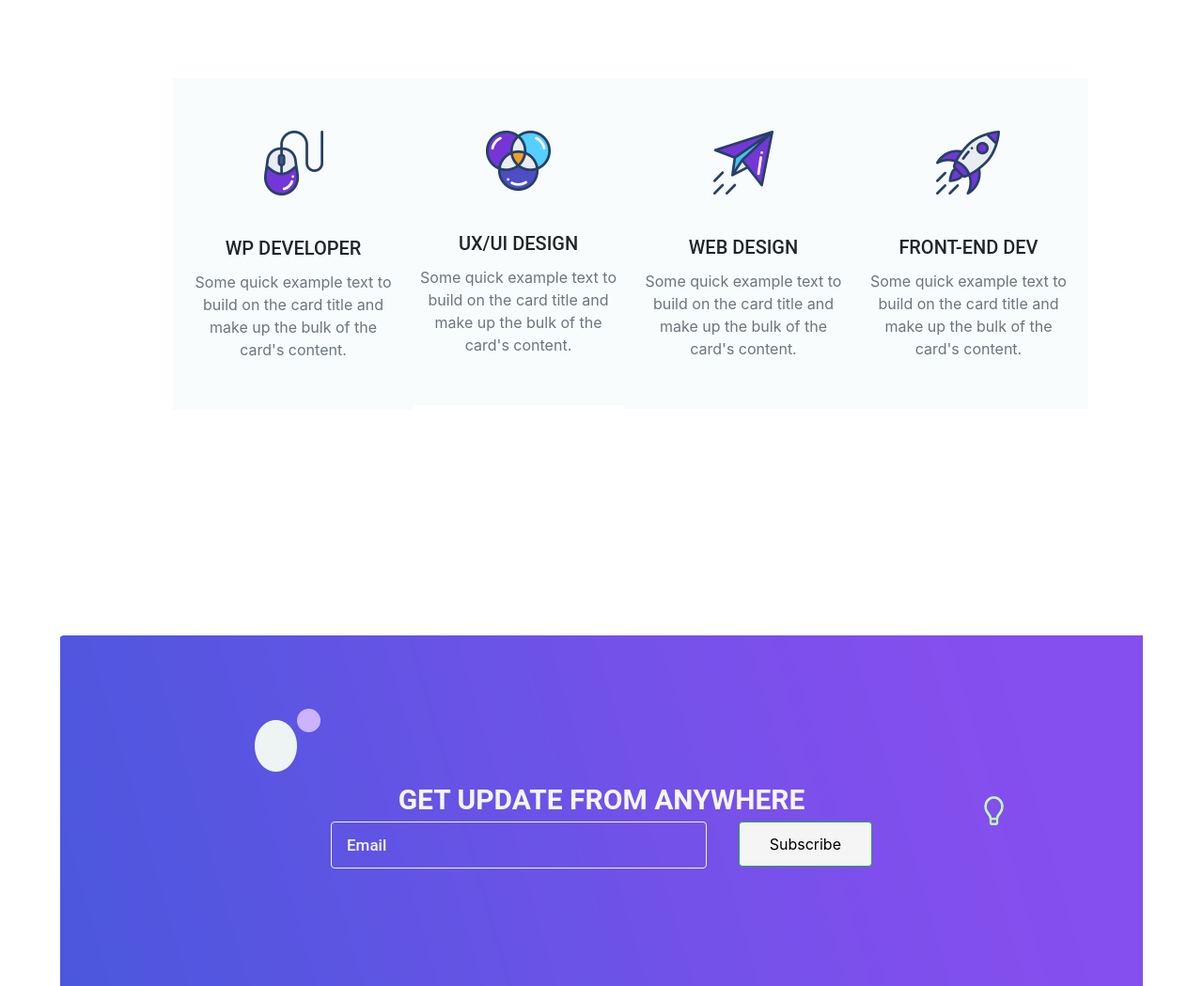
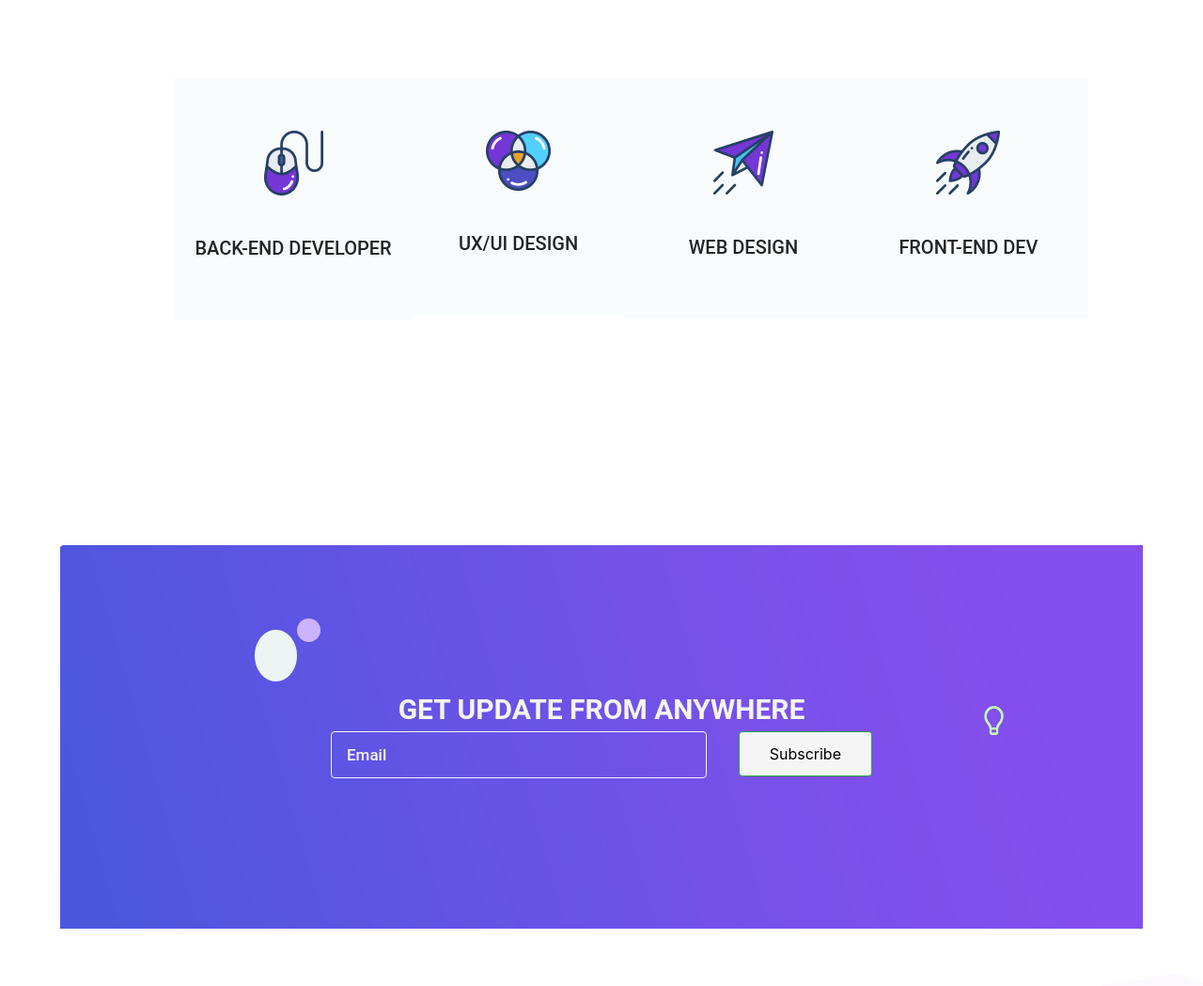
Before and after one commit to Raynald22/portfolio.github.io, a plain HTML site: page index.html in a window 1280 px wide. Shown: the part 1780-2829 px from the top of the page at 94% size. Drawn offline with Linux system fonts and the light colour scheme.

Commit message:
Add files via upload

```diff
--- a/index.html
+++ b/index.html
@@ -96,7 +96,7 @@
                                     class="btn button primary-button mr-4 text-uppercase">Hire
                                     Me</a>
                                 <a type="button"
-                                    href="https://drive.google.com/file/d/1ibS6pcOCLWCVtDH3N0LExEH7PUDGr4Uk/view?usp=sharing"
+                                    href="https://drive.google.com/file/d/1oYB7u52a9dtQDxp0UHwvRsOkIGCgORxH/view?usp=sharing"
                                     class="btn button secondary-button text-uppercase">Get CV</a>
                             </div>
                         </div>
@@ -134,7 +134,7 @@
                             </p>
                         </div>
                         <a type="button"
-                            href="https://drive.google.com/file/d/1ibS6pcOCLWCVtDH3N0LExEH7PUDGr4Uk/view?usp=sharing"
+                            href="https://drive.google.com/file/d/1oYB7u52a9dtQDxp0UHwvRsOkIGCgORxH/view?usp=sharing"
                             class="btn button primary-button text-uppercase">Download CV</a>
                     </div>
                 </div>
@@ -178,11 +178,9 @@
                                     <img src="./img/services/s1.png" alt="Services-1">
                                 </div>
                                 <div class="card-body text-center">
-                                    <h5 class="card-title text-uppercase font-roboto">Wp developer</h5>
+                                    <h5 class="card-title text-uppercase font-roboto">back-end developer</h5>
                                     <p class="card-text text-secondary">
-                                        Some quick example text to build on the card
-                                        title and make up
-                                        the bulk of the card's content.
+
                                     </p>
                                 </div>
                             </div>
@@ -195,9 +193,7 @@
                                 <div class="card-body text-center">
                                     <h5 class="card-title text-uppercase font-roboto">ux/ui design</h5>
                                     <p class="card-text text-secondary">
-                                        Some quick example text to build on the card
-                                        title and make up
-                                        the bulk of the card's content.
+
                                     </p>
                                 </div>
                             </div>
@@ -210,9 +206,7 @@
                                 <div class="card-body text-center">
                                     <h5 class="card-title text-uppercase font-roboto">web design</h5>
                                     <p class="card-text text-secondary">
-                                        Some quick example text to build on the card
-                                        title and make up
-                                        the bulk of the card's content.
+
                                     </p>
                                 </div>
                             </div>
@@ -225,9 +219,7 @@
                                 <div class="card-body text-center">
                                     <h5 class="card-title text-uppercase font-roboto">front-end Dev</h5>
                                     <p class="card-text text-secondary">
-                                        Some quick example text to build on the card
-                                        title and make up
-                                        the bulk of the card's content.
+
                                     </p>
                                 </div>
                             </div>
```
